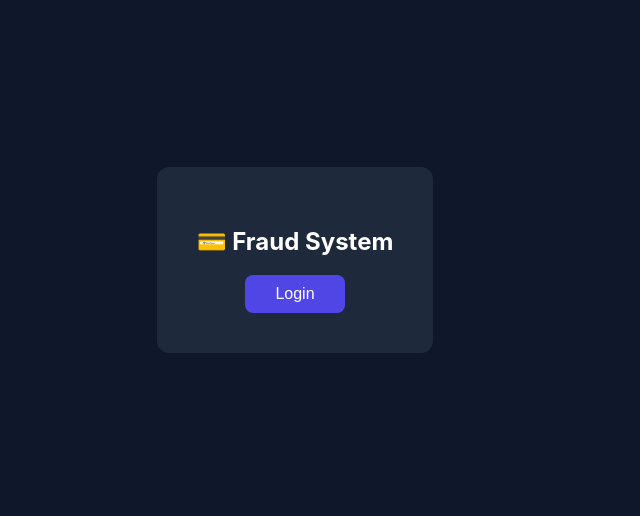
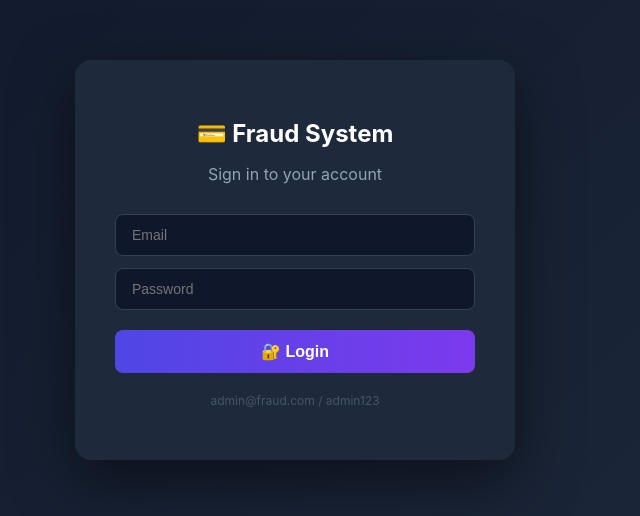
Before and after one commit to wafa12300/fraud-detection-frontend, a React (Create React App) app: page /login in a window 1280 px wide. Shown: the part 140-656 px from the top of the page, without its empty margins (345-985 px from the left). Built offline with nearby package versions, Linux system fonts and the light colour scheme; the HTML template or start-up script is replaced by a standard one.

Commit message:
add search and filter clients

```diff
--- a/src/components/ClientTable.jsx
+++ b/src/components/ClientTable.jsx
@@ -4,8 +4,9 @@ import { blockClient, unblockClient, deleteClient, getClients } from "../service
 export default function ClientTable() {
 
   const [clients, setClients] = useState([]);
+  const [search, setSearch] = useState("");
+  const [filter, setFilter] = useState("all"); // all, blocked, active
 
-  // ✅ تجيب البيانات بروحها
   const loadClients = async () => {
     try {
       const res = await getClients();
@@ -22,7 +23,7 @@ export default function ClientTable() {
   const handleBlock = async (id) => {
     try {
       await blockClient(id);
-      await loadClients(); // ✅ reload من MongoDB
+      await loadClients();
     } catch (err) {
       console.error("Block error:", err.response?.status);
     }
@@ -31,7 +32,7 @@ export default function ClientTable() {
   const handleUnblock = async (id) => {
     try {
       await unblockClient(id);
-      await loadClients(); // ✅ reload من MongoDB
+      await loadClients();
     } catch (err) {
       console.error("Unblock error:", err.response?.status);
     }
@@ -41,14 +42,65 @@ export default function ClientTable() {
     if (!window.confirm("تأكد تحذف هذا الكلاينت؟")) return;
     try {
       await deleteClient(id);
-      await loadClients(); // ✅ reload من MongoDB
+      await loadClients();
     } catch (err) {
       console.error("Delete error:", err.response?.status);
     }
   };
 
+  // ✅ Filter + Search
+  const filtered = clients.filter(c => {
+    const matchSearch =
+      c.Surname?.toLowerCase().includes(search.toLowerCase()) ||
+      c.CustomerId?.toString().includes(search) ||
+      c.Country?.toLowerCase().includes(search.toLowerCase());
+
+    const matchFilter =
+      filter === "all" ? true :
+      filter === "blocked" ? c.blocked :
+      !c.blocked;
+
+    return matchSearch && matchFilter;
+  });
+
   return (
-    <table style={{ width: "100%", marginTop: 20, borderCollapse: "collapse" }}>
+    <div>
+      {/* ✅ Search + Filter */}
+      <div style={{ display: "flex", gap: 10, marginBottom: 16, marginTop: 10 }}>
+        <input
+          placeholder="🔍 Search by name, ID, country..."
+          value={search}
+          onChange={(e) => setSearch(e.target.value)}
+          style={{
+            flex: 1,
+            padding: "10px 14px",
+            borderRadius: 8,
+            border: "1px solid #334155",
+            background: "#0f172a",
+            color: "white",
+            fontSize: 14
+          }}
+        />
+        <select
+          value={filter}
+          onChange={(e) => setFilter(e.target.value)}
+          style={{
+            padding: "10px 14px",
+            borderRadius: 8,
+            border: "1px solid #334155",
+            background: "#0f172a",
+            color: "white",
+            fontSize: 14,
+            cursor: "pointer"
+          }}
+        >
+          <option value="all">All ({clients.length})</option>
+          <option value="active">🟢 Active ({clients.filter(c => !c.blocked).length})</option>
+          <option value="blocked">🔴 Blocked ({clients.filter(c => c.blocked).length})</option>
+        </select>
+      </div>
+
+      <table style={{ width: "100%", borderCollapse: "collapse" }}>
         <thead>
           <tr style={{ background: "#1e293b", color: "white" }}>
             <th style={{ padding: 10 }}>ID</th>
@@ -60,7 +112,14 @@ export default function ClientTable() {
           </tr>
         </thead>
         <tbody>
-        {clients.map((c) => (
+          {filtered.length === 0 ? (
+            <tr>
+              <td colSpan={6} style={{ textAlign: "center", padding: 20, color: "#94a3b8" }}>
+                No clients found
+              </td>
+            </tr>
+          ) : (
+            filtered.map((c) => (
               <tr
                 key={c.CustomerId}
                 style={{ borderBottom: "1px solid #e2e8f0", textAlign: "center" }}
@@ -123,8 +182,14 @@ export default function ClientTable() {
                   </div>
                 </td>
               </tr>
-        ))}
+            ))
+          )}
         </tbody>
       </table>
+
+      <p style={{ color: "#94a3b8", marginTop: 10, fontSize: 13 }}>
+        Showing {filtered.length} of {clients.length} clients
+      </p>
+    </div>
   );
 }
--- a/src/pages/Login.jsx
+++ b/src/pages/Login.jsx
@@ -1,7 +1,22 @@
+import { useState } from "react";
+
 export default function Login({ setToken }) {
 
+  const [email, setEmail] = useState("");
+  const [password, setPassword] = useState("");
+  const [error, setError] = useState("");
+
   const handleLogin = () => {
-    setToken("1234");
+    if (!email || !password) {
+      setError("Please fill in all fields");
+      return;
+    }
+    // ✅ بسيط — تنجم تبدل الـ credentials
+    if (email === "admin@mail.com" && password === "admin123") {
+      setToken("1234");
+    } else {
+      setError("❌ Invalid email or password");
+    }
   };
 
   return (
@@ -10,29 +25,82 @@ export default function Login({ setToken }) {
       justifyContent: "center",
       alignItems: "center",
       height: "100vh",
-      background: "#0f172a"
+      background: "linear-gradient(135deg, #0f172a, #1e293b)"
     }}>
       <div style={{
         background: "#1e293b",
         padding: 40,
-        borderRadius: 12,
-        textAlign: "center"
+        borderRadius: 16,
+        textAlign: "center",
+        width: 360,
+        boxShadow: "0 20px 60px rgba(0,0,0,0.5)"
       }}>
-        <h2 style={{ color: "white" }}>💳 Fraud System</h2>
+        <h2 style={{ color: "white", marginBottom: 8 }}>💳 Fraud System</h2>
+        <p style={{ color: "#94a3b8", marginBottom: 30 }}>Sign in to your account</p>
+
+        <input
+          type="email"
+          placeholder="Email"
+          value={email}
+          onChange={(e) => setEmail(e.target.value)}
+          style={{
+            width: "100%",
+            padding: "12px 16px",
+            marginBottom: 12,
+            borderRadius: 8,
+            border: "1px solid #334155",
+            background: "#0f172a",
+            color: "white",
+            fontSize: 14,
+            boxSizing: "border-box"
+          }}
+        />
+
+        <input
+          type="password"
+          placeholder="Password"
+          value={password}
+          onChange={(e) => setPassword(e.target.value)}
+          onKeyDown={(e) => e.key === "Enter" && handleLogin()}
+          style={{
+            width: "100%",
+            padding: "12px 16px",
+            marginBottom: 20,
+            borderRadius: 8,
+            border: "1px solid #334155",
+            background: "#0f172a",
+            color: "white",
+            fontSize: 14,
+            boxSizing: "border-box"
+          }}
+        />
+
+        {error && (
+          <p style={{ color: "#f87171", marginBottom: 16, fontSize: 14 }}>
+            {error}
+          </p>
+        )}
+
         <button
           onClick={handleLogin}
           style={{
-            padding: "10px 30px",
-            background: "#4f46e5",
+            width: "100%",
+            padding: "12px",
+            background: "linear-gradient(90deg, #4f46e5, #7c3aed)",
             color: "white",
             border: "none",
             borderRadius: 8,
             cursor: "pointer",
-            fontSize: 16
+            fontSize: 16,
+            fontWeight: "bold"
           }}
         >
-          Login
+          🔐 Login
         </button>
+
+        <p style={{ color: "#475569", marginTop: 20, fontSize: 12 }}>
+          admin@fraud.com / admin123
+        </p>
       </div>
     </div>
   );
```
Lines whose indentation alone changed are shown as unchanged.
